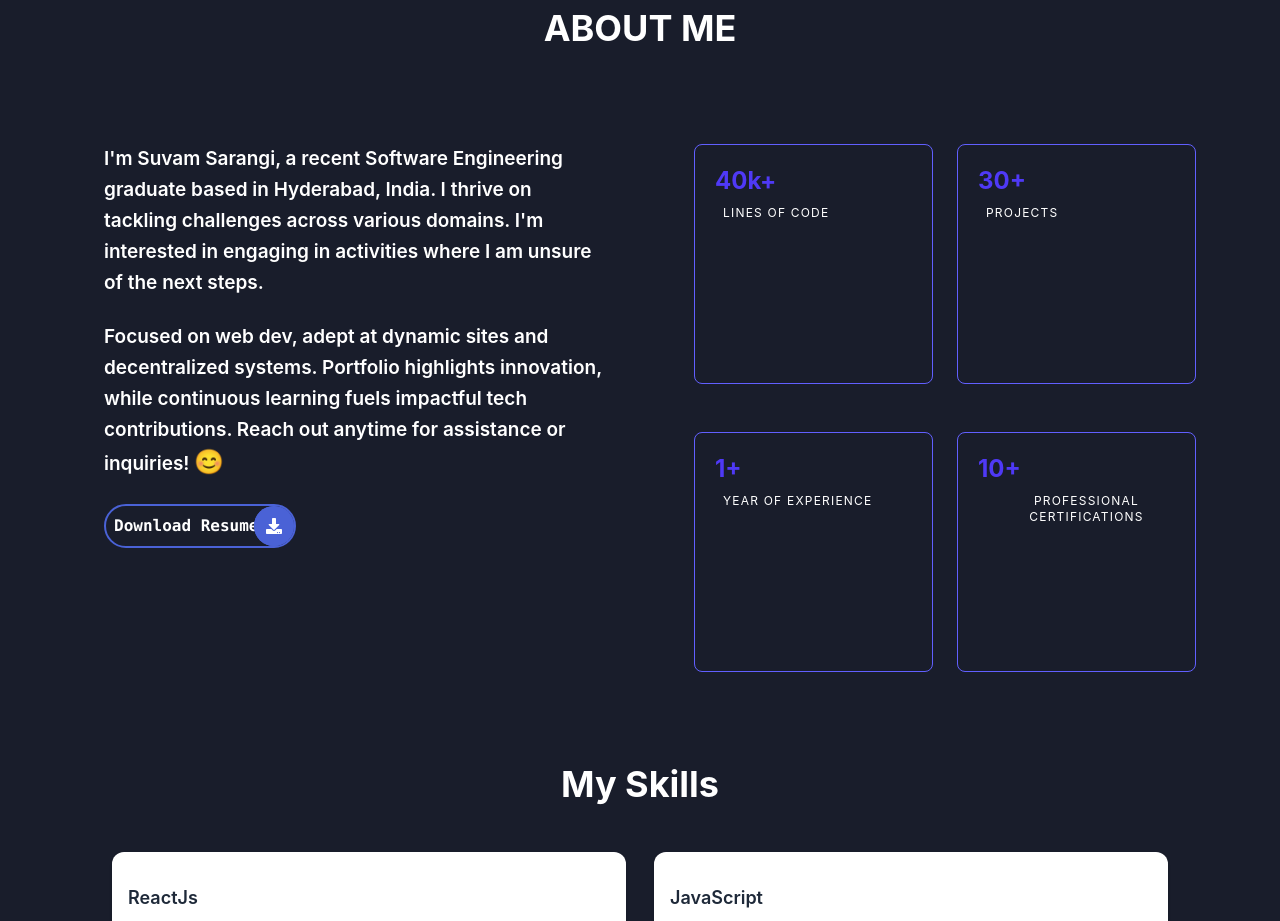
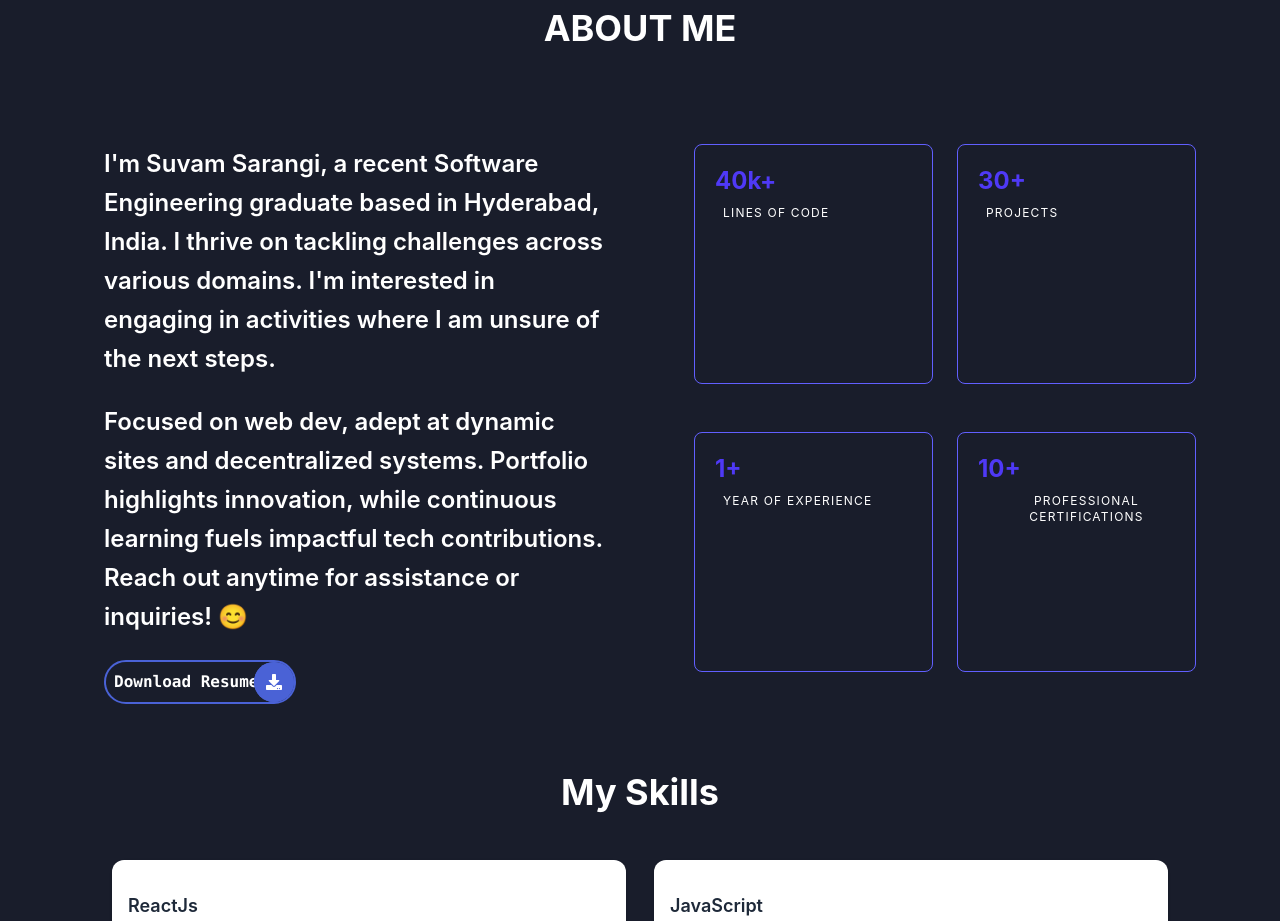
Before and after one commit to SuvamSarangi/suvam_portfolio, a React (Vite) app: page / in a window 1280 px wide. Shown: the part 840-1761 px from the top of the page. Built offline with nearby package versions, Linux system fonts and the light colour scheme.

Commit message:
Add resume on download and change on some text size according to screen

```diff
--- a/src/pages/AboutPage/About.jsx
+++ b/src/pages/AboutPage/About.jsx
@@ -11,8 +11,8 @@ const About = () => {
       </h1>
 
       <div className="w-full flex flex-col lg:flex-row justify-between items-start  gap-12 pt-7  pl-5 relative ">
-        {/* Left Column */}
-        <div className="w-full lg:max-w-2xl space-y-6 text-white font-semibold text-base sm:text-lg lg:text-[19px] p-5 ">
+        {/* Left Column   sm:text-lg lg:text-[19px]*/}
+        <div className="w-full lg:max-w-2xl space-y-6 text-white font-semibold text-base sm:text-lg md:text-2xl p-5 ">
           <p className="leading-relaxed ">
             I'm Suvam Sarangi, a recent Software Engineering graduate based in
             Hyderabad, India. I thrive on tackling challenges across various
@@ -29,8 +29,9 @@ const About = () => {
 
           <div className=" border-2 border-[#4A62D6] hover:bg-[#4A62D6] w-48 lg:w-48 sm:w-48 rounded-full relative overflow-visible right-0  duration-300">
             <a
-              href="#"
+              href="./suvam-FullStackDeveloper.pdf"
               className="inline-flex items-center text-white font-medium text-sm sm:text-base p-2"
+
             >
               <span className="font-bold font-mono">Download Resume</span>
               <div className="absolute top-1/2 right-0  transform  -translate-y-1/2 bg-[#4A62D6] rounded-full">
```
